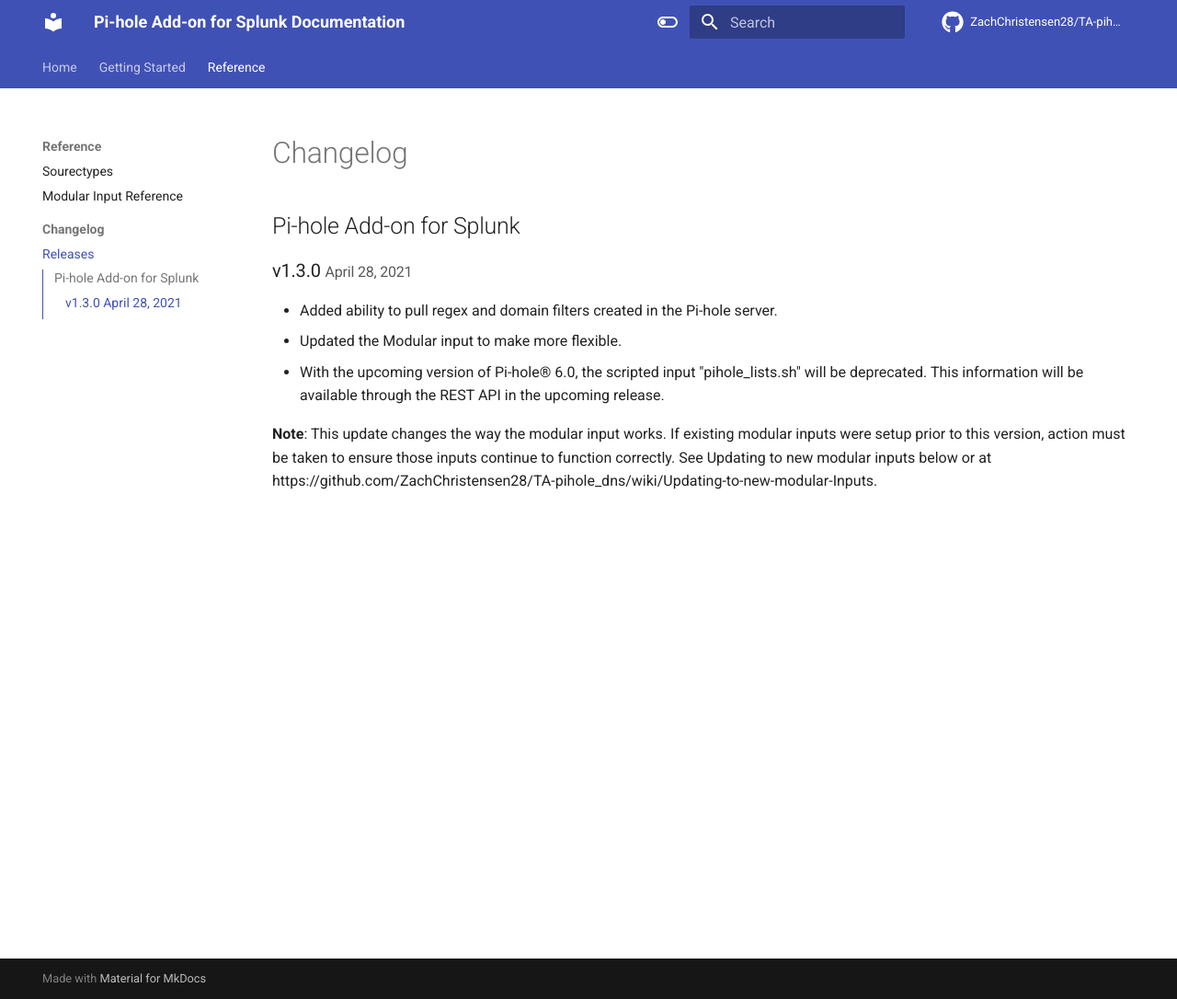
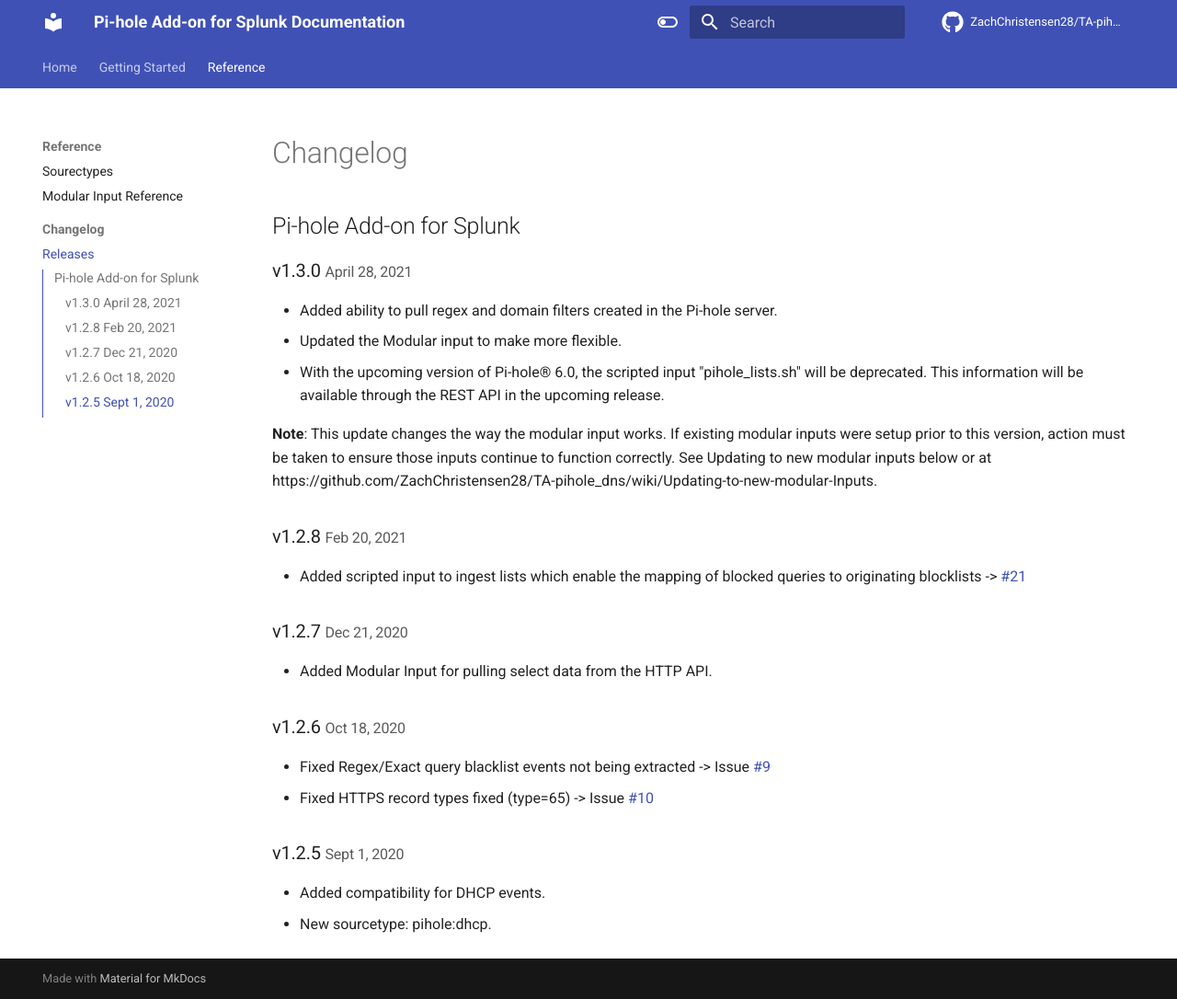
Before and after one commit to ZachChristensen28/splunk-pihole-ta-documentation, an MkDocs documentation site: the page built from docs/reference/releases/index.md, in a window 1280 px wide and 1086 px high. Shown: the whole window at 92% size. Built offline with MkDocs 1.6.1 and Material for MkDocs 9.7.7, drawn with Linux system fonts in a browser that asks for light colours; comment, search, counter and statistics services are not loaded.

Commit message:
finishing touches

```diff
--- a/docs/reference/releases/index.md
+++ b/docs/reference/releases/index.md
@@ -9,3 +9,21 @@
 * With the upcoming version of Pi-hole® 6.0, the scripted input "pihole_lists.sh" will be deprecated. This information will be available through the REST API in the upcoming release.
 
 **Note**: This update changes the way the modular input works. If existing modular inputs were setup prior to this version, action must be taken to ensure those inputs continue to function correctly. See Updating to new modular inputs below or at https://github.com/ZachChristensen28/TA-pihole_dns/wiki/Updating-to-new-modular-Inputs.
+
+### v1.2.8 <small>Feb 20, 2021</small>
+
+* Added scripted input to ingest lists which enable the mapping of blocked queries to originating blocklists -> [#21](https://github.com/ZachChristensen28/TA-pihole_dns/issues/21)
+
+### v1.2.7 <small>Dec 21, 2020</small>
+
+* Added Modular Input for pulling select data from the HTTP API.
+
+### v1.2.6 <small>Oct 18, 2020</small>
+
+* Fixed Regex/Exact query blacklist events not being extracted -> Issue [#9](https://github.com/ZachChristensen28/TA-pihole_dns/issues/9)
+* Fixed HTTPS record types fixed (type=65) -> Issue [#10](https://github.com/ZachChristensen28/TA-pihole_dns/issues/10)
+
+### v1.2.5 <small>Sept 1, 2020</small>
+
+* Added compatibility for DHCP events.
+* New sourcetype: pihole:dhcp.
```
Also changed, not shown: docs/getting-started/configure-inputs/configure-modinput.md (+2 -2 lines).
